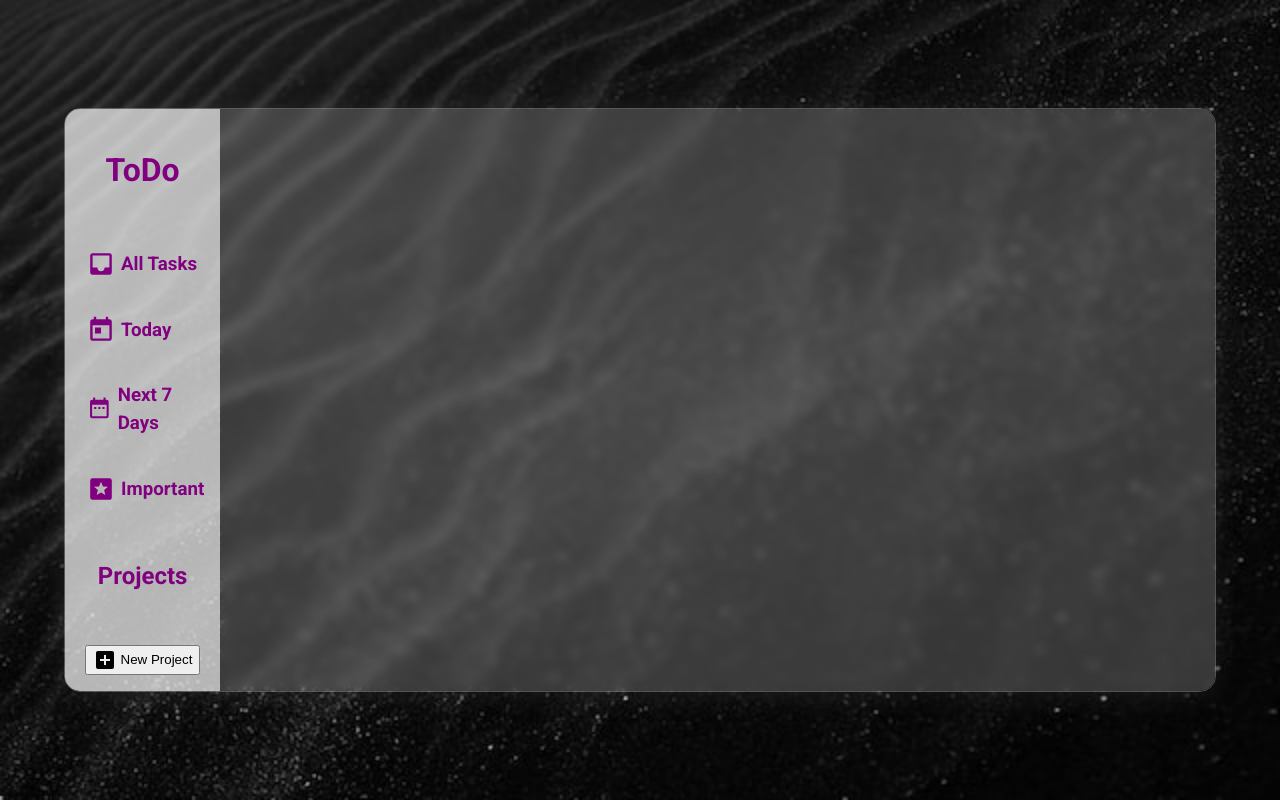
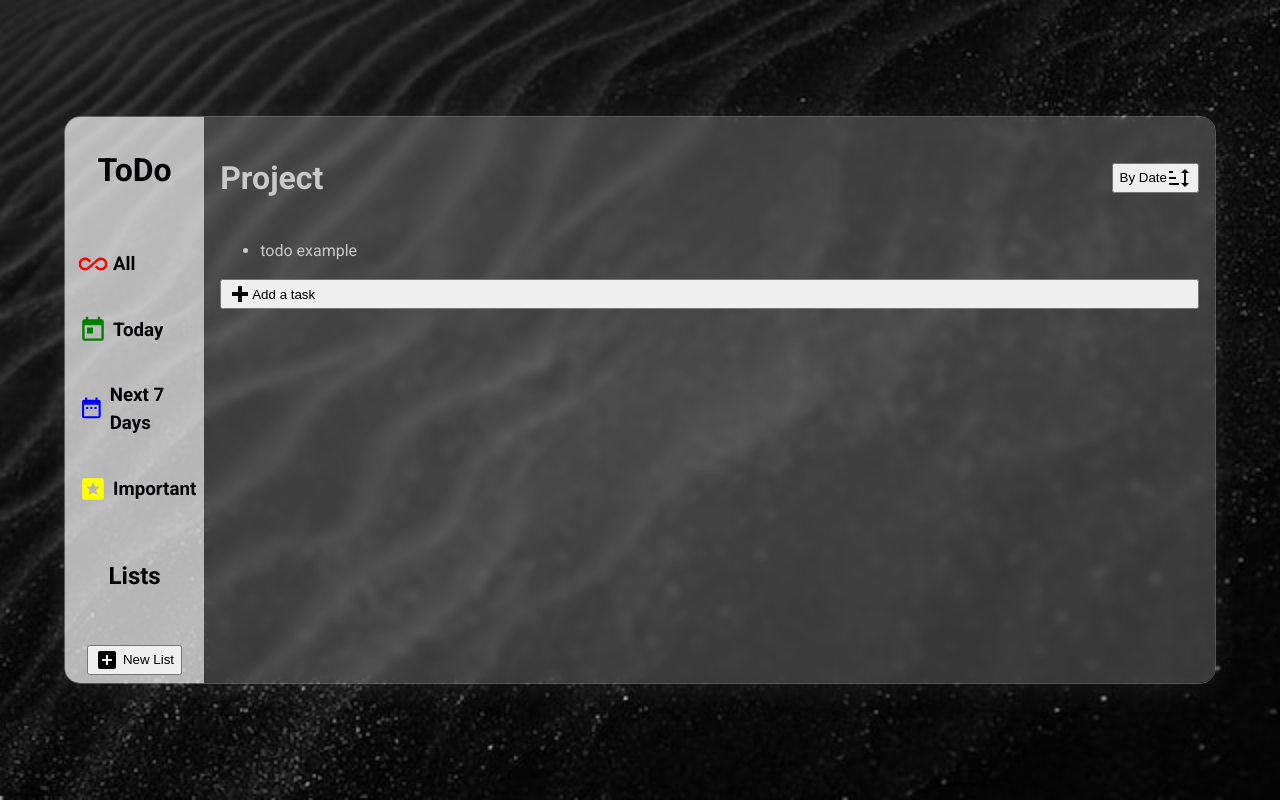
Before and after one commit to Casssb/todo-list, a website built with webpack: page src/template.html in a window 1280 px wide. Built offline with nearby package versions, Linux system fonts and the light colour scheme.

Commit message:
update css main styles

```diff
--- a/src/css/styles.css
+++ b/src/css/styles.css
@@ -13,7 +13,7 @@
   --col-medium: orange;
   --col-danger: red;
 
-  --col-theme: purple;
+  --col-theme: rgb(5, 2, 5);
   --col-light: rgb(201, 201, 201);
   --col-highlight: grey;
   --col-background: lightblue;
@@ -50,12 +50,16 @@ body {
   flex-direction: column;
   justify-content: center;
   align-items: center;
-  padding: 1rem;
+  padding: 0.5rem;
   color: var(--col-theme);
   background: rgba(255, 255, 255, 0.7);
 }
 
 .nav-menu {
+  display: flex;
+  flex-direction: column;
+  justify-content: center;
+  align-items: flex-start;
 }
 
 .menu-item {
@@ -69,15 +73,51 @@ body {
   transform: scale(1.2);
 }
 
-.nav-projects {
-    display: flex;
-    flex-direction: column;
-    align-items: center;
-    justify-content: center;
+.menu-item:first-child svg {
+  color: var(--col-danger);
 }
 
-.todo-container {
+.menu-item:nth-child(2) svg {
+  color: green;
+}
+
+.menu-item:nth-child(3) svg {
+  color: var(--col-low);
+}
+
+.menu-item:nth-child(4) svg {
+  color: yellow;
+}
+
+.nav-projects {
+  display: flex;
+  flex-direction: column;
+  align-items: center;
+  justify-content: center;
+}
+
+.project-container {
   background: rgba(255, 255, 255, 0.2);
   backdrop-filter: blur(5px);
   -webkit-backdrop-filter: blur(5px);
+  padding: 1rem;
 }
+
+.project-header {
+  display: flex;
+  justify-content: space-between;
+  align-items: center;
+}
+
+.project-title {
+}
+
+.task-container {
+}
+
+.add-task-button {
+  display: flex;
+  align-items: center;
+  justify-content: flex-start;
+  width: 100%;
+}
--- a/src/template.html
+++ b/src/template.html
@@ -13,13 +13,10 @@
           <nav class="nav">
             <ul class="nav-menu">
               <li class="menu-item">
-                <svg style="width: 24px; height: 24px" viewBox="0 0 24 24">
-                  <path
-                    fill="currentColor"
-                    d="M19,15H15A3,3 0 0,1 12,18A3,3 0 0,1 9,15H5V5H19M19,3H5C3.89,3 3,3.9 3,5V19A2,2 0 0,0 5,21H19A2,2 0 0,0 21,19V5A2,2 0 0,0 19,3Z"
-                  />
-                </svg>
-                <h3 class="menu-title">All Tasks</h3>
+                <svg style="width:24px;height:24px" viewBox="0 0 24 24">
+                  <path fill="currentColor" d="M18.6,6.62C17.16,6.62 15.8,7.18 14.83,8.15L7.8,14.39C7.16,15.03 6.31,15.38 5.4,15.38C3.53,15.38 2,13.87 2,12C2,10.13 3.53,8.62 5.4,8.62C6.31,8.62 7.16,8.97 7.84,9.65L8.97,10.65L10.5,9.31L9.22,8.2C8.2,7.18 6.84,6.62 5.4,6.62C2.42,6.62 0,9.04 0,12C0,14.96 2.42,17.38 5.4,17.38C6.84,17.38 8.2,16.82 9.17,15.85L16.2,9.61C16.84,8.97 17.69,8.62 18.6,8.62C20.47,8.62 22,10.13 22,12C22,13.87 20.47,15.38 18.6,15.38C17.7,15.38 16.84,15.03 16.16,14.35L15,13.34L13.5,14.68L14.78,15.8C15.8,16.81 17.15,17.37 18.6,17.37C21.58,17.37 24,14.96 24,12C24,9 21.58,6.62 18.6,6.62Z" />
+              </svg>
+                <h3 class="menu-title">All</h3>
               </li>
               <li class="menu-item">
                 <svg style="width: 24px; height: 24px" viewBox="0 0 24 24">
@@ -50,7 +47,7 @@
               </li>
             </ul>
             <div class="nav-projects">
-              <h2 class="projects-title">Projects</h3>
+              <h2 class="projects-title">Lists</h3>
               <ul class="projects-list"></ul>
               <button class="projects-button" id="projects-button">
                 <svg style="width: 24px; height: 24px" viewBox="0 0 24 24">
@@ -59,12 +56,25 @@
                     d="M17,13H13V17H11V13H7V11H11V7H13V11H17M19,3H5C3.89,3 3,3.89 3,5V19A2,2 0 0,0 5,21H19A2,2 0 0,0 21,19V5C21,3.89 20.1,3 19,3Z"
                   />
                 </svg>
-                New Project
+                New List
               </button>
             </div>
           </nav>
         </header>
-        <main class="todo-container"></main>
+        <main class="project-container">
+          <div class="project-header">
+            <h1 class="project-title">Project</h1>
+            <button class="project-sort">By Date<svg style="width:24px;height:24px" viewBox="0 0 24 24">
+              <path fill="currentColor" d="M18 21L14 17H17V7H14L18 3L22 7H19V17H22M2 19V17H12V19M2 13V11H9V13M2 7V5H6V7H2Z" />
+          </svg></button>
+          </div>
+          <ul class="task-container">
+            <li class="task-elem">todo example</li>
+          </ul>
+          <button class="add-task-button"><svg style="width:24px;height:24px" viewBox="0 0 24 24">
+            <path fill="currentColor" d="M20 14H14V20H10V14H4V10H10V4H14V10H20V14Z" />
+        </svg>Add a task</button>
+        </main>
       </div>
   </body>
 </html>
```
Also changed, not shown: README.md, dist/index.html, dist/main.js.
